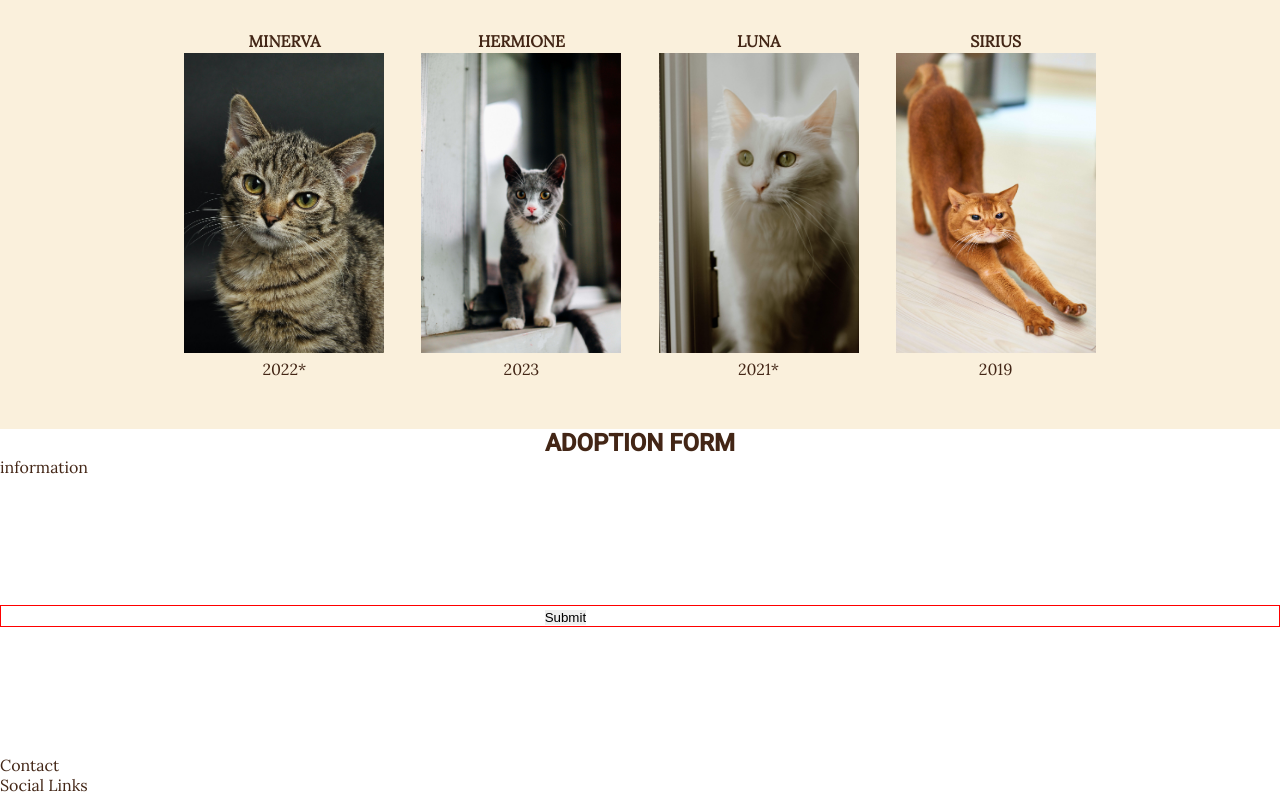
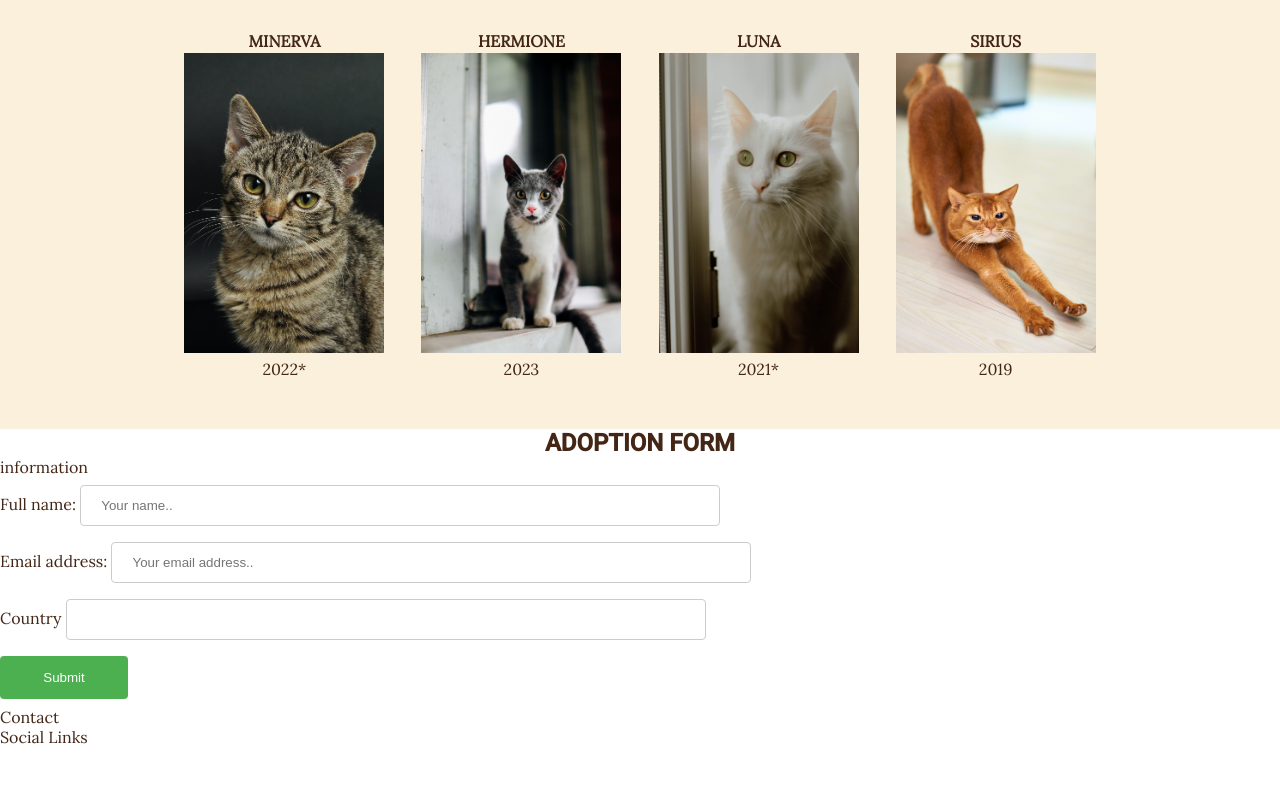
Before and after one commit to gustafsson96/cats-and-coffee-cafe, a plain HTML site: page index.html in a window 1280 px wide. Shown: the part 1430-2225 px from the top of the page. After the commit the page ends 2177 px from the top, so only its background shows below. Drawn offline with Linux system fonts and the light colour scheme.

Commit message:
Add code which could not previously be saved

```diff
--- a/assets/css/style.css
+++ b/assets/css/style.css
@@ -140,12 +140,44 @@ table img {
     width: 12.5rem;
 }
 
-.form-section {
 
-}
+input[type=text], select {
+    width: 50%;
+    padding: 12px 20px;
+    margin: 8px 0;
+    display: inline-block;
+    border: 1px solid #ccc;
+    border-radius: 4px;
+    box-sizing: border-box;
+  }
 
-.adoption-form {
+  input[type=email], select {
+    width: 50%;
+    padding: 12px 20px;
+    margin: 8px 0;
+    display: inline-block;
+    border: 1px solid #ccc;
+    border-radius: 4px;
+    box-sizing: border-box;
+  }
 
-    border: 1px solid red;
-    margin: 10% auto;
-}
+  input[type=submit] {
+    width: 10%;
+    background-color: #4CAF50;
+    color: white;
+    padding: 14px 20px;
+    margin: 8px 0;
+    border: none;
+    border-radius: 4px;
+    cursor: pointer;
+  }
+
+  input[type=submit]:hover {
+    background-color: #45a049;
+  }
+
+  .adoption.form {
+    border-radius: 5px;
+    background-color: #f2f2f2;
+    padding: 20px;
+    margin: 0 auto;
--- a/index.html
+++ b/index.html
@@ -134,13 +134,27 @@
 
     <section class="form-section">
         <h2>Adoption Form</h2>
-        <p>information</p>
-        <form class="adoption-form">
-            <input type="text">
-            <input type="text">
-            <input type="email" required>
-            <input type="submit">
-        </form>
+        </p>information</p>
+
+        <div class="adoption-form">
+            <form action="/action_page.php">
+              <label for="fname">Full name:</label>
+              <input type="text" id="fname" name="firstname" placeholder="Your name..">
+              <br>
+
+              <label for="email">Email address:</label>
+              <input type="email" id="email" name="email" placeholder="Your email address..">
+
+              <br>
+
+              <label for="text">Country</label>
+              <input type="text" id="text" name="text">
+
+              </select>
+            <br>
+              <input type="submit" value="Submit">
+            </form>
+          </div>
 
      </section>
 
```
